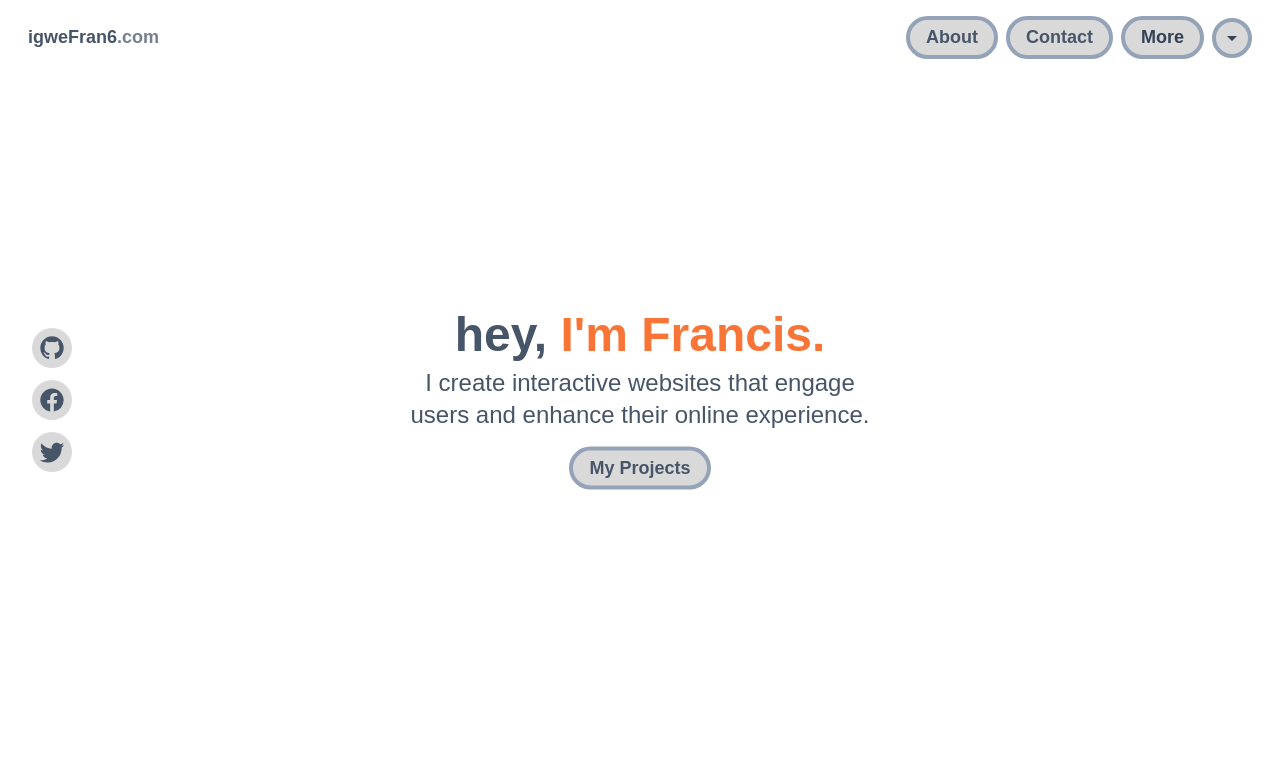
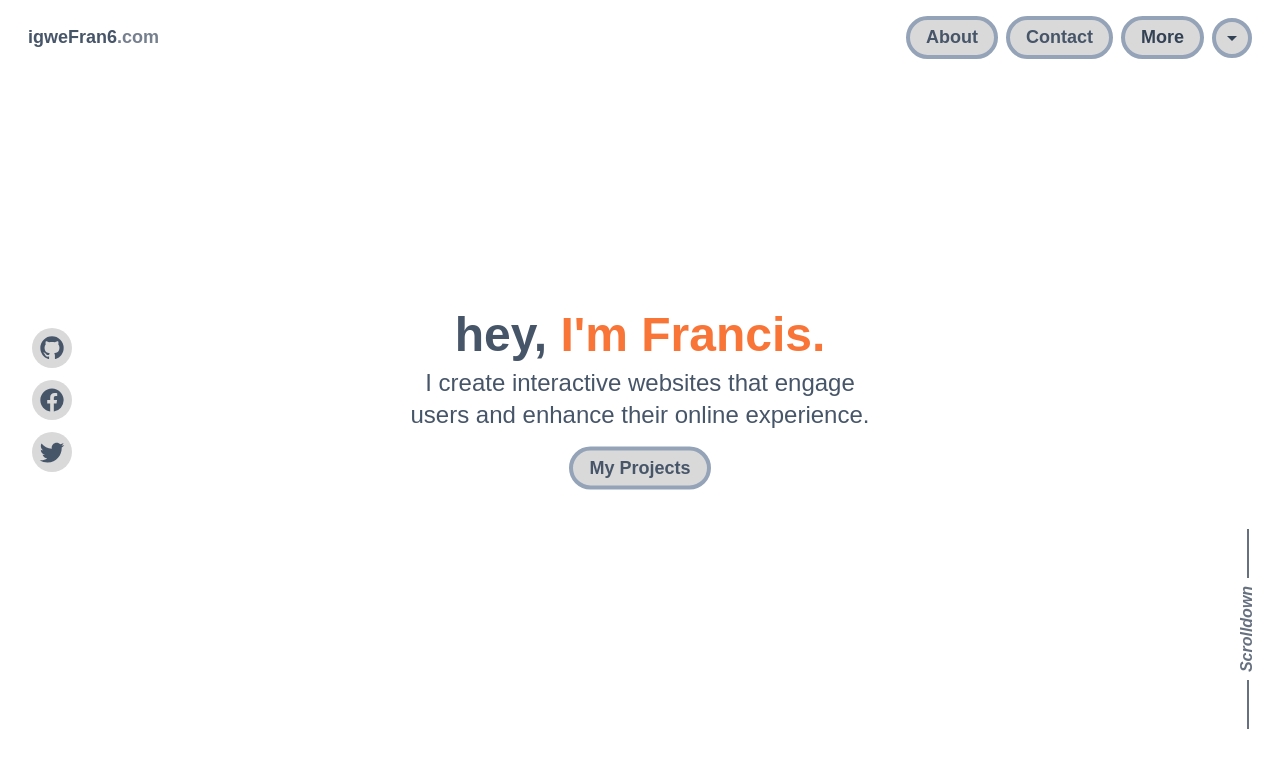
Before and after one commit to Igwefran6/igwefran6.com, a React (Vite) app: page / in a window 1280 px wide. Shown: the top 768 px of the page. Built offline with nearby package versions, Linux system fonts and the light colour scheme; a web font is replaced by a local one.

Commit message:
Add ScrolldownMssg for easy navigation

```diff
--- /dev/null
+++ b/src/components/ScrolldownMssg.jsx
@@ -0,0 +1,13 @@
+const ScrolldownMssg = () => {
+  return (
+    <>
+      <button className="w-[200px] text-center border-b-[2px] border-secondary leading-[0rem] -rotate-90 opacity-75">
+        <span className="px-2 bg-white text-secondary font-semibold italic">
+          Scrolldown
+        </span>
+      </button>
+    </>
+  );
+};
+
+export default ScrolldownMssg;
--- a/src/pages/Home.jsx
+++ b/src/pages/Home.jsx
@@ -2,6 +2,7 @@ import Header from "../components/layouts/Header";
 import IntroContainer from "../components/layouts/IntroContainer";
 import Button from "../components/Button";
 import SocialIcon from "../components/SocialIcon";
+import ScrolldownMssg from "../components/ScrolldownMssg";
 import { mdiGithub, mdiFacebook, mdiTwitter } from "@mdi/js";
 
 const Home = () => {
@@ -20,6 +21,9 @@ const Home = () => {
           <Button text="My Projects" />
         </div>
       </div>
+      <div className="fixed right-8 bottom-40 translate-x-1/2 ">
+        <ScrolldownMssg />
+      </div>
     </div>
   );
 };
```
Also changed, not shown: src/components/layouts/Blobs.jsx (added).
